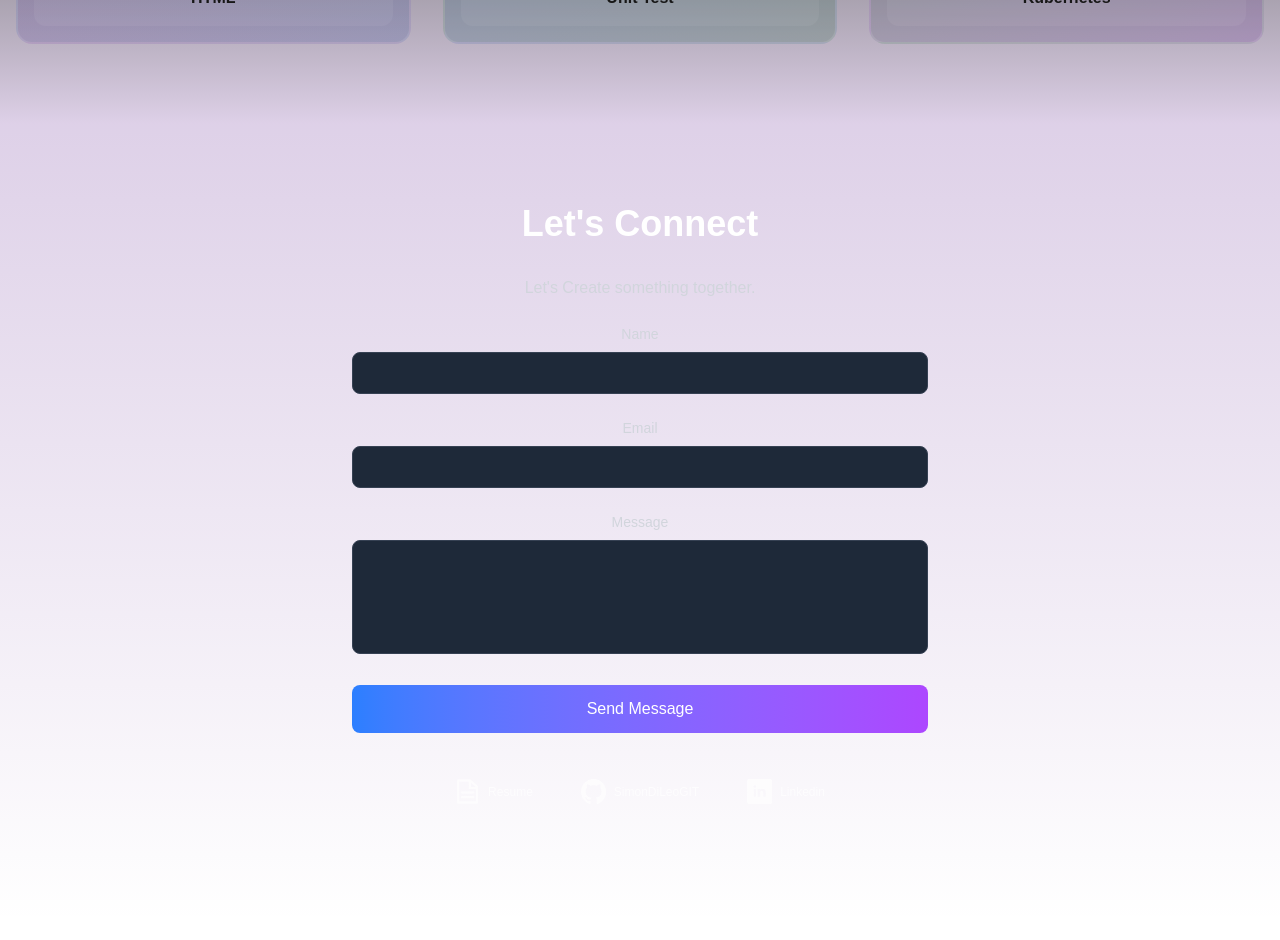
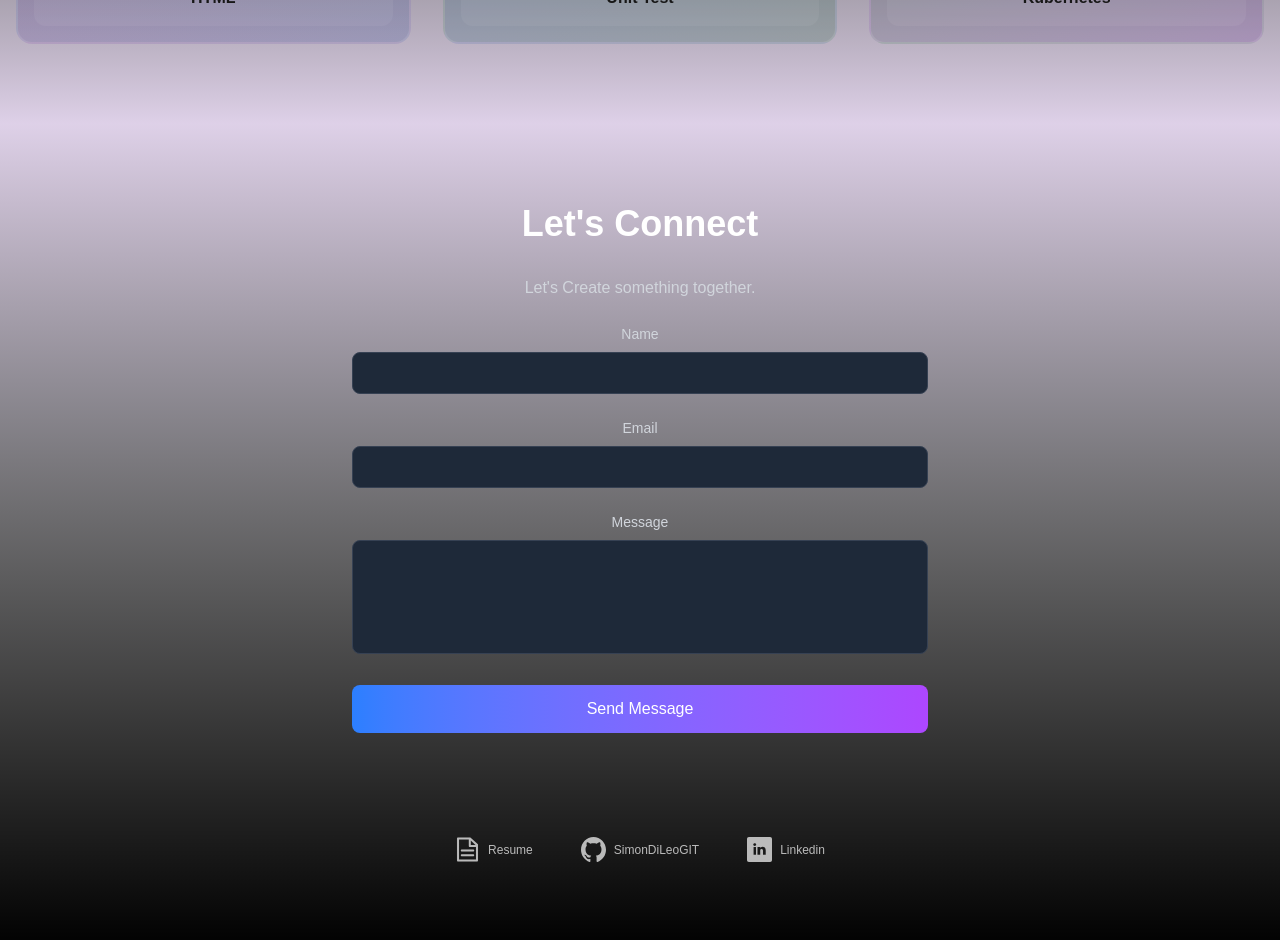
Before and after one commit to SimonDiLeoGIT/simondileodev-portfolio, a Next.js app: page / in a window 1280 px wide. Shown: the part 2220-3160 px from the top of the page. Built offline with nearby package versions, Linux system fonts and the light colour scheme.

Commit message:
fix: fotter sizes

```diff
--- a/app/components/Footer.tsx
+++ b/app/components/Footer.tsx
@@ -47,8 +47,8 @@ export default function Footer() {
   };
 
   return (
-    <footer className="py-12 md:py-20 px-4 bg-gradient-to-b from-purple-900/20 to-blac relative min-h-screen">
-      <div className="max-w-3xl mx-auto text-center">
+    <footer className="py-12 md:py-20 px-4 bg-gradient-to-b from-purple-900/20 to-black min-h-screen flex flex-col justify-center relative">
+      <div className="w-full max-w-3xl mx-auto text-center">
         <h2 className="text-3xl md:text-4xl font-bold mb-8 text-white">Let's Connect</h2>
         <p className="text-gray-300 mb-6">Let's Create something together.</p>
         <div className="max-w-xl mx-auto mb-8">
@@ -85,7 +85,7 @@ export default function Footer() {
           }
         </div>
       </div>
-      <div className="absolute bottom-28 left-1/2 -translate-x-1/2 flex gap-4 items-center text-xs text-white/70">
+      <div className="flex gap-4 items-center justify-center text-xs text-white/70 mt-16">
         <TopIcons />
       </div>
     </footer>
```
